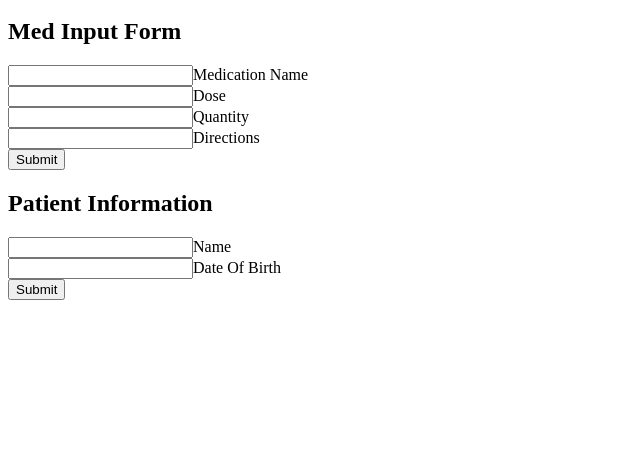
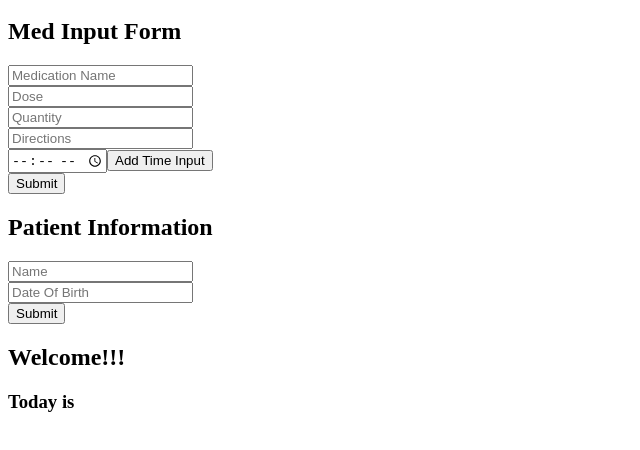
Before and after one commit to TJBrowne/GA-Project-Two, a React app: page / in a window 1280 px wide. Shown: the part 120-570 px from the top of the page, without its empty margins (0-640 px from the left). Built offline with nearby package versions, Linux system fonts and the light colour scheme.

Commit message:
added css and date-time

```diff
--- a/public/index.html
+++ b/public/index.html
@@ -1,6 +1,7 @@
 <!DOCTYPE html>
 <html lang="en">
   <head>
+    <link href="https://fonts.googleapis.com/css?family=Merriweather|Roboto+Slab" rel="stylesheet">
     <meta charset="utf-8">
     <meta name="viewport" content="width=device-width, initial-scale=1, shrink-to-fit=no">
     <meta name="theme-color" content="#000000">
--- a/src/App/index.js
+++ b/src/App/index.js
@@ -1,6 +1,6 @@
 import React, { Component } from "react";
 import "./style.css";
-//import Welcome from "../Welcome";
+import Welcome from "../Welcome";
 //import Date from "../Date";
 import UserInput from "../UserInput";
 import MedInput from "../MedInput";
@@ -20,12 +20,12 @@ class App extends Component {
           dose: " ",
           quantity: " ",
           directions: " ",
+          time: " ",
         },
       ]
     }
     console.log(this.state.userInfo, this.state.medsList);
   }
-
   newMedList = (newItem) => {
     this.setState(prevState => {
       const newMeds = [...prevState.medsList];
@@ -44,7 +44,6 @@ class App extends Component {
       }
     })
   }
-
   render() {
     console.log(this.state.medsList);
     console.log(this.state.userInfo);
@@ -53,17 +52,16 @@ class App extends Component {
       <div className="App">
         <h1>Your Medicine Cabinet</h1>
         {this.state.medsList.map(med => {
-          return (<h3 key={med.name + med.dose + med.quantity + med.directions}>{med.name} {med.dose} {med.quantity} {med.directions}</h3>);
+          return (<h3 key={med.name + med.dose + med.quantity + med.directions + med.time}>
+            {med.name} {med.dose} {med.quantity} {med.directions} {med.time}</h3>);
         })}
         <h1>Your Info</h1>
         {this.state.userInfo.map(info => {
           return (<h3 key={info.name + info.dob}>{info.name} {info.dob}</h3>)
         })}
-        {/* <h3 key={this.state.userInfo.name + this.state.userInfo.dob}>{this.state.userInfo.name} {this.state.userInfo.dob}</h3> */}
-
         <MedInput newMedList={this.newMedList} newList={this.state.medsList} />
         <UserInput newUserInfo={this.newUserInfo} newPatient={this.state.userInfo} />
-        {/* <Welcome /> */}
+        <Welcome />
       </div>
     )
   }
--- a/src/App/style.css
+++ b/src/App/style.css
@@ -0,0 +1,5 @@
+/* body {
+    font-family: 'Roboto Slab', serif;
+    font-family: 'Merriweather', serif;
+    font-family: Arial, Helvetica, sans-serif;
+} */
--- a/src/MedInput/index.js
+++ b/src/MedInput/index.js
@@ -11,13 +11,16 @@ class MedInput extends Component {
                 dose: "",
                 quantity: "",
                 directions: "",
-            }
+                time: ""
+            },
+            extraFormCount:0
         }
+        this.createExtraInput = this.createExtraInput.bind(this);
     }
     updateName = (event) => {
-        let med = {...this.state.medication};   // make a copy of the object that is in the state >  [...arrayName] & {...this.state.medication}
-        med.name = event.target.value;          // modify the property within that object
-        this.setState({                         // call setstate to update that object (in the state)
+        let med = {...this.state.medication}; // make a copy of the object that is in the state >  [...arrayName] & {...this.state.medication}
+        med.name = event.target.value;        // modify the property within that object
+        this.setState({                       // call setstate to update that object (in the state)
             medication: med,
         })
     }
@@ -42,24 +45,41 @@ class MedInput extends Component {
             medication: med,
         })
     }
+    updateTime = (event) => {
+        let med = {...this.state.medication};
+        med.time = event.target.value;
+        this.setState({
+            medication: med,
+        })
+    }
 
     onSubmit = (event) => {
         event.preventDefault();
         this.props.newMedList(this.state.medication);
     }
-
+    createExtraInput(){
+     for(let i=0; i<this.state.extraFormCount; i++){
+            return <input className="inputTime" type="time" placeholder="Time" onChange={this.updateTime} />
+        }
+    }
     render() {
         return (
             <div className="MedInput">
                 <h2>Med Input Form</h2>
                 <form className="NewMed" onSubmit={this.onSubmit}>
-                    <input className="inputMed" type="text" onChange={this.updateName} />Medication Name<br></br>
+                    <input className="inputMed" type="text" placeholder="Medication Name" onChange={this.updateName} /><br></br>
 
-                    <input className="inputDose" type="text" onChange={this.updateDose} />Dose<br></br>
+                    <input className="inputDose" type="text" placeholder="Dose" onChange={this.updateDose} /><br></br>
 
-                    <input className="inputQuan" type="text" onChange={this.updateQuantity} />Quantity<br></br>
+                    <input className="inputQuan" type="text" placeholder="Quantity" onChange={this.updateQuantity} /><br></br>
 
-                    <input className="inputDir" type="text" onChange={this.updateDirections} />Directions<br></br>
+                    <input className="inputDir" type="text" placeholder="Directions" onChange={this.updateDirections} /><br></br>
+
+                    <div className="container">
+                    <input className="inputTime" type="time" placeholder="Time" onChange={this.updateTime} />
+                    {this.createExtraInput()}
+                    <button className="btn-2" type="submit" onClick={()=> this.setState(preS=> preS.extraFormCount++) } >Add Time Input</button><br></br>
+                    </div>
 
                     <button className="btn-2" type="submit">Submit</button><br></br>
                 </form>
--- a/src/MedInput/style.css
+++ b/src/MedInput/style.css
@@ -0,0 +1,4 @@
+/* body {
+    font-family: 'Merriweather', serif;
+    font-family: Arial, Helvetica, sans-serif;
+} */
--- a/src/UserInput/index.js
+++ b/src/UserInput/index.js
@@ -36,9 +36,9 @@ class UserInput extends Component {
             <div className="UserInput">
             <h2>Patient Information</h2>
             <form className="NewUser" onSubmit={this.onSubmit}>
-                <input className="updateName" type="text" onChange={this.updateName} />Name<br></br>
+                <input className="updateName" type="text" placeholder="Name" onChange={this.updateName} /><br></br>
 
-                <input className="updateBirth" type="text" onChange={this.updateBirth} />Date Of Birth<br></br>
+                <input className="updateBirth" type="text" placeholder="Date Of Birth" onChange={this.updateBirth} /><br></br>
 
                 <button className="btn-1" type="submit">Submit</button>
             </form>
--- a/src/UserInput/style.css
+++ b/src/UserInput/style.css
@@ -0,0 +1,4 @@
+/* body {
+    font-family: 'Merriweather', serif;
+    font-family: Arial, Helvetica, sans-serif;
+} */
--- a/src/Welcome/index.js
+++ b/src/Welcome/index.js
@@ -2,7 +2,23 @@ import React, { Component } from "react";
 import "./style.css";
 
 class Welcome extends Component {
+    MyDate() {
+        let curDate = new Date();
+        let date = curDate.getFullYear() + '-' + (tempDate.getMonth()+1) + '-' + tempDate.getDate() +' '+ tempDate.getHours()+':'+ tempDate.getMinutes()+':'+ tempDate.getSeconds();
+        const currentDate = "Todays Date is= "+date;
+        return (
+          <p>{currentDate}</p>
+        );
+      }
 
+ render() {
+    return (
+        <div className="Welcome">
+            <h2>Welcome!!!</h2>
+            <h3>Today is </h3>
+        </div>
+    )
+}
 }
 
 export default Welcome;
--- a/src/Welcome/style.css
+++ b/src/Welcome/style.css
@@ -0,0 +1,4 @@
+/* body {
+    font-family: 'Merriweather', serif;
+    font-family: Arial, Helvetica, sans-serif;
+} */
```
Also changed, not shown: src/Date/index.js (+8 -0 lines).
